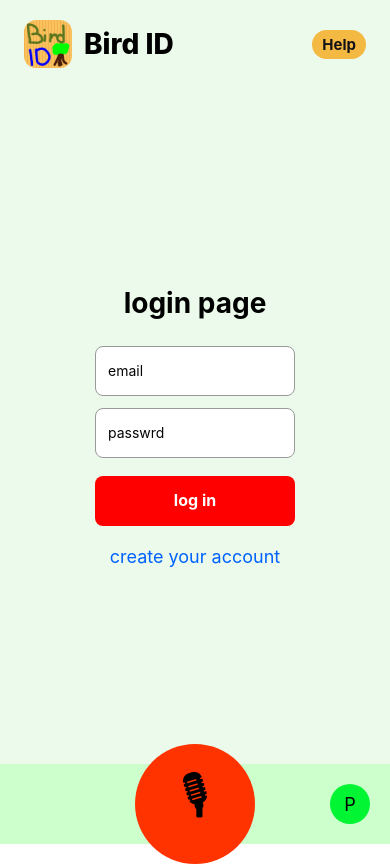
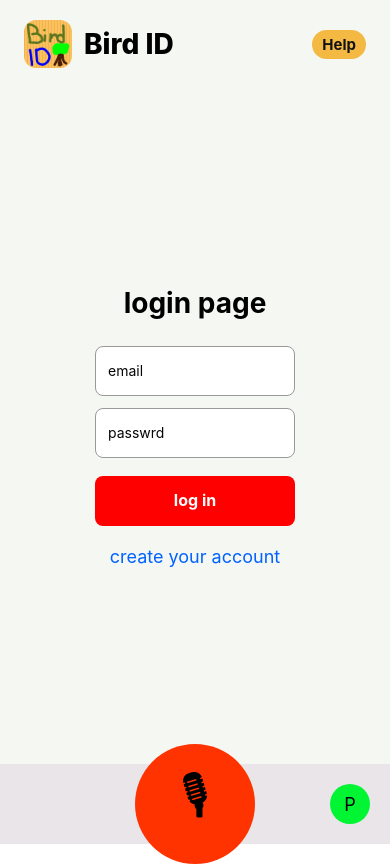
Before and after one commit to Ilse547/BirdID, a React Native app in the folder mobile/: screen / in a window 390 px wide. Built offline with nearby package versions, Linux system fonts and the light colour scheme; no server answers.

Commit message:
change colours

```diff
--- a/mobile/pages/Profilepage.js
+++ b/mobile/pages/Profilepage.js
@@ -6,7 +6,7 @@ export default function ProfilePage({ username, recordings, onBack }) {
   const [selectedRecording, setSelectedRecording] = useState(null);
   return (
     <View style={styles.recordingScreen}>
-      <Text style={styles.screenTitle}>{username} Profile</Text>
+      <Text style={[styles.screenTitle, {color:"#050505"}]}>Hello {username} !</Text>
       <ScrollView style={styles.profileScroll} contentContainerStyle={styles.profileScrollContent} showsVerticalScrollIndicator={true}>
         {selectedRecording ? (
           <>
@@ -29,7 +29,7 @@ export default function ProfilePage({ username, recordings, onBack }) {
             ))}
             <Pressable style={styles.backButton} onPress={() => setSelectedRecording(null)}>
               <Text style={styles.backButtonText}>
-                observations
+                Back To Observations
               </Text>
             </Pressable>
           </>
@@ -43,15 +43,12 @@ export default function ProfilePage({ username, recordings, onBack }) {
                 {new Date(recording.created_at).toLocaleDateString("de-DE")}
               </Text>
               <Text style={styles.observationLocation}>
-                {recording.location}
+                📍{recording.location}
               </Text>
             </Pressable>
           ))
         )}
       </ScrollView>
-      <Pressable style={styles.backButton} onPress={onBack}>
-        <Text style={styles.backButtonText}>Back</Text>
-      </Pressable>
     </View>
   );
 }
--- a/mobile/styles.js
+++ b/mobile/styles.js
@@ -3,7 +3,7 @@ export default StyleSheet.create({
 
 	container: {
 		flex: 1,
-		backgroundColor: "#ebfaeb",
+		backgroundColor: "#f5f7f2",
 		width: "100%",
 	},
 	title: {
@@ -30,7 +30,7 @@ export default StyleSheet.create({
 	bottomBar: {
 		width: "100%",
 		height: 80,
-		backgroundColor: "#ccffcc",
+		backgroundColor: "#e9e5e9",
 		alignSelf: "stretch",
 		alignItems: "center",
 		justifyContent: "center",
@@ -120,7 +120,7 @@ export default StyleSheet.create({
 		marginBottom: 18
 	},
 	backButton: {
-		backgroundColor: "#f4b942",
+		backgroundColor: "#8BC34A",
 		paddingHorizontal: 10,
 		paddingVertical: 5,
 		borderRadius: 999
@@ -279,7 +279,7 @@ export default StyleSheet.create({
 		paddingHorizontal: 16,
 		marginVertical: 8,
 		borderRadius: 12,
-		backgroundColor: "#eb5e63",
+		backgroundColor: "#4caf50",
 		alignItems: "center",
 		justifyContent: "center",
 		alignSelf: "center",
```
